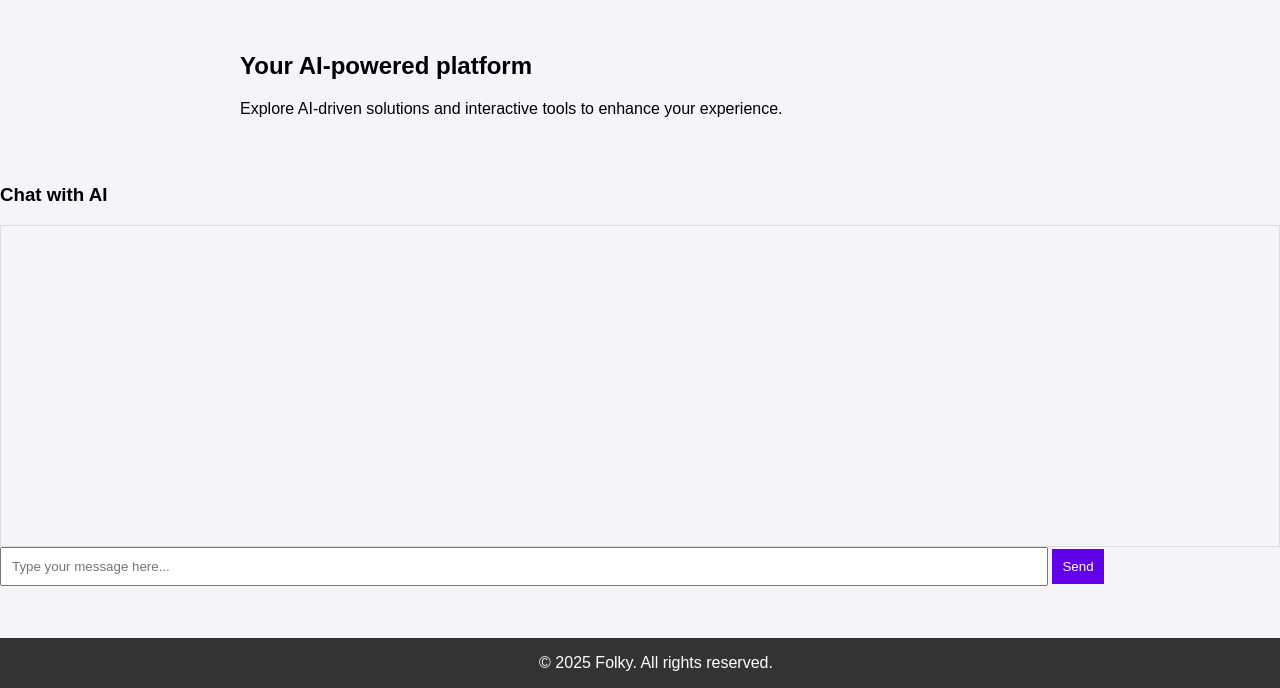
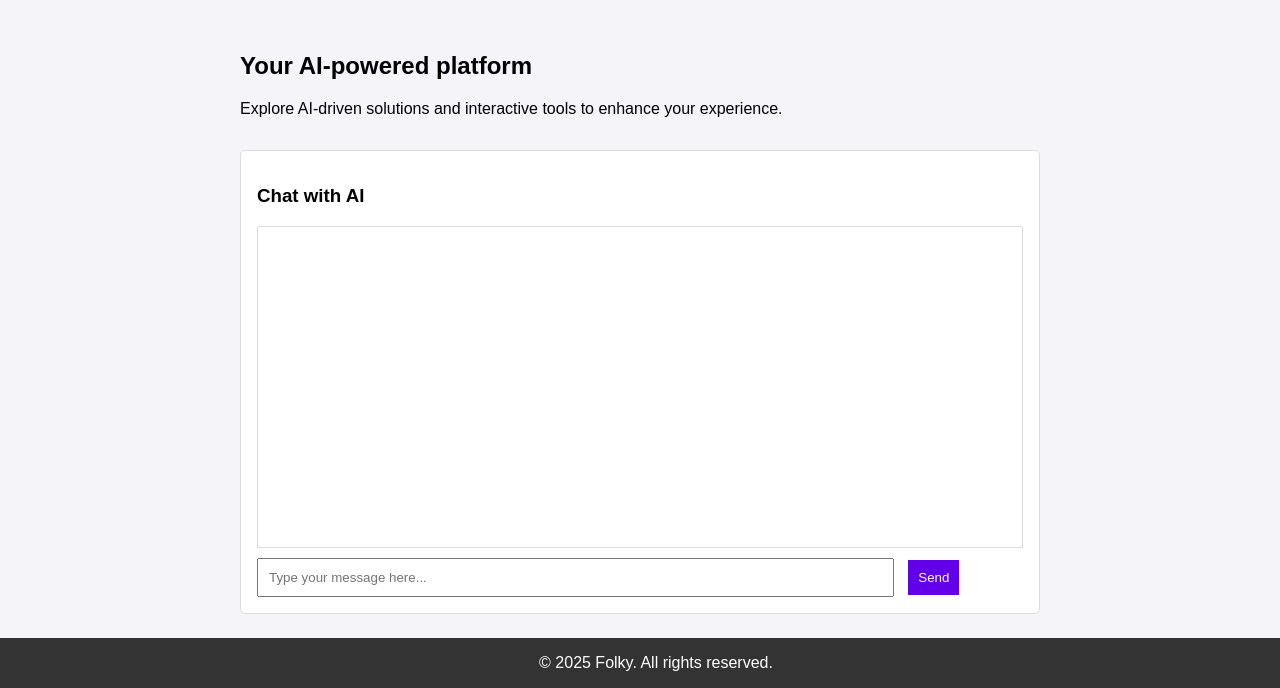
Before and after one commit to ecanbaykurt/BasicAzureDeployment, a Flask app: page / in a window 1280 px wide. Shown: the part 112-800 px from the top of the page. Run offline with Flask 3, Linux system fonts and the light colour scheme.

Commit message:
index.html

```diff
--- a/templates/index.html
+++ b/templates/index.html
@@ -31,6 +31,32 @@
             bottom: 0;
             width: 100%;
         }
+        #chatbot {
+            margin-top: 2rem;
+            padding: 1rem;
+            border: 1px solid #ddd;
+            background: #fff;
+            border-radius: 5px;
+        }
+        #chat-box {
+            border: 1px solid #ddd;
+            padding: 10px;
+            height: 300px;
+            overflow-y: auto;
+            margin-bottom: 10px;
+        }
+        #user-input {
+            width: 80%;
+            padding: 10px;
+            margin-right: 10px;
+        }
+        #send-btn {
+            padding: 10px;
+            background: #6200ea;
+            color: white;
+            border: none;
+            cursor: pointer;
+        }
     </style>
 </head>
 <body>
@@ -40,20 +66,18 @@
     <div class="content">
         <h2>Your AI-powered platform</h2>
         <p>Explore AI-driven solutions and interactive tools to enhance your experience.</p>
+
+        <!-- Chatbot Interface -->
+        <div id="chatbot">
+            <h3>Chat with AI</h3>
+            <div id="chat-box"></div>
+            <input type="text" id="user-input" placeholder="Type your message here..." />
+            <button id="send-btn" onclick="sendMessage()">Send</button>
+        </div>
     </div>
     <footer>
         &copy; 2025 Folky. All rights reserved.
     </footer>
-</body>
-</html>
-
-
-<div id="chatbot">
-    <h3>Chat with AI</h3>
-    <div id="chat-box" style="border: 1px solid #ddd; padding: 10px; height: 300px; overflow-y: auto;"></div>
-    <input type="text" id="user-input" placeholder="Type your message here..." style="width: 80%; padding: 10px;" />
-    <button onclick="sendMessage()" style="padding: 10px; background: #6200ea; color: white; border: none;">Send</button>
-</div>
     <script>
         async function sendMessage() {
             const userInput = document.getElementById('user-input').value;
@@ -63,6 +87,7 @@
             chatBox.innerHTML += `<div><strong>You:</strong> ${userInput}</div>`;
             document.getElementById('user-input').value = '';
 
+            try {
                 // Call the chatbot API
                 const response = await fetch('/chat', {
                     method: 'POST',
@@ -75,5 +100,10 @@
 
                 // Add chatbot reply to chat box
                 chatBox.innerHTML += `<div><strong>AI:</strong> ${data.reply}</div>`;
+            } catch (error) {
+                chatBox.innerHTML += `<div><strong>AI:</strong> Error connecting to the chatbot.</div>`;
+            }
         }
     </script>
+</body>
+</html>
```
Lines whose indentation alone changed are shown as unchanged.
